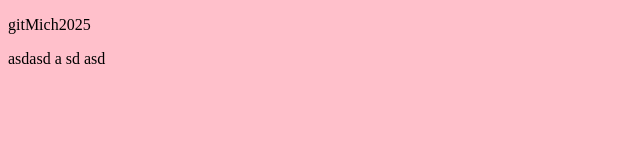
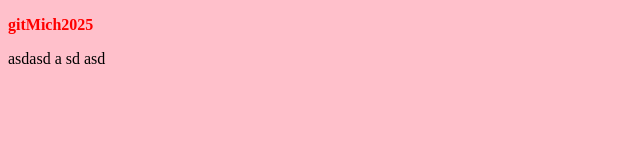
Before and after one commit to mnbb1331/Prueba-Git, a plain HTML site: page index.html in a window 1280 px wide. Shown: the whole page, without its empty margins (0-640 px from the left). Drawn offline with Linux system fonts and the light colour scheme.

Commit message:
un commit de prueba

```diff
--- a/css.css
+++ b/css.css
@@ -1,3 +1,8 @@
 body{
     background-color: pink;
 }
+
+p{
+    font-weight: bold;
+    color: red;
+}
```
